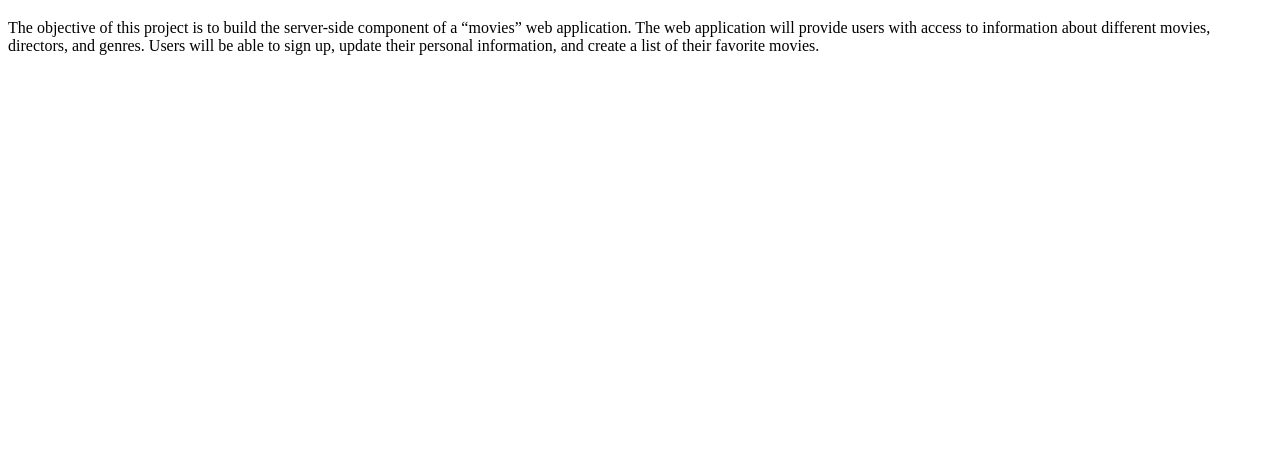
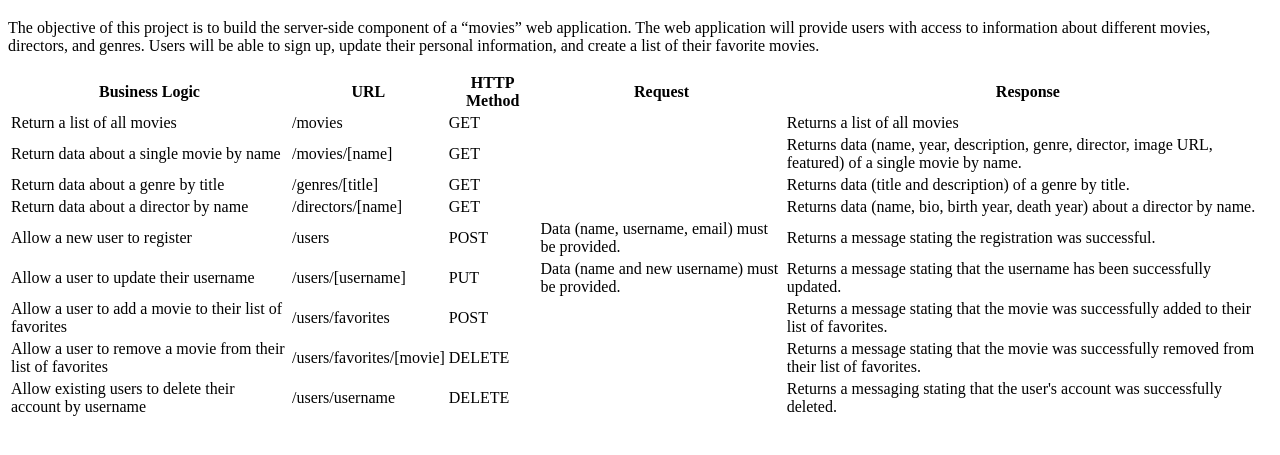
Before and after one commit to janeweggenmann/cinemAPI, a website: page public/documentation.html in a window 1280 px wide. Shown: the part 61-516 px from the top of the page. Drawn offline with Linux system fonts and the light colour scheme.

Commit message:
Document all endpoints

```diff
--- a/public/documentation.html
+++ b/public/documentation.html
@@ -15,5 +15,77 @@
       will be able to sign up, update their personal information, and create a
       list of their favorite movies.
     </p>
+    <table class="documentation-table">
+      <tr>
+        <th>Business Logic</th>
+        <th>URL</th>
+        <th>HTTP Method</th>
+        <th>Request</th>
+        <th>Response</th>
+      </tr>
+      <tr>
+        <td>Return a list of all movies</td>
+        <td>/movies</td>
+        <td>GET</td>
+        <td></td>
+        <td>Returns a list of all movies</td>
+      </tr>
+      <tr>
+        <td>Return data about a single movie by name</td>
+        <td>/movies/[name]</td>
+        <td>GET</td>
+        <td></td>
+        <td>Returns data (name, year, description, genre, director, image URL, featured) of a single movie by name.</td>
+      </tr>
+      <tr>
+        <td>Return data about a genre by title</td>
+        <td>/genres/[title]</td>
+        <td>GET</td>
+        <td></td>
+        <td>Returns data (title and description) of a genre by title.</td>
+      </tr>
+      <tr>
+        <td>Return data about a director by name</td>
+        <td>/directors/[name]</td>
+        <td>GET</td>
+        <td></td>
+        <td>Returns data (name, bio, birth year, death year) about a director by name.</td>
+      </tr>
+      <tr>
+        <td>Allow a new user to register</td>
+        <td>/users</td>
+        <td>POST</td>
+        <td>Data (name, username, email) must be provided.</td>
+        <td>Returns a message stating the registration was successful.</td>
+      </tr>
+      <tr>
+        <td>Allow a user to update their username</td>
+        <td>/users/[username]</td>
+        <td>PUT</td>
+        <td>Data (name and new username) must be provided.</td>
+        <td>Returns a message stating that the username has been successfully updated.</td>
+      </tr>
+      <tr>
+        <td>Allow a user to add a movie to their list of favorites</td>
+        <td>/users/favorites</td>
+        <td>POST</td>
+        <td></td>
+        <td>Returns a message stating that the movie was successfully added to their list of favorites.</td>
+      </tr>
+      <tr>
+        <td>Allow a user to remove a movie from their list of favorites</td>
+        <td>/users/favorites/[movie]</td>
+        <td>DELETE</td>
+        <td></td>
+        <td>Returns a message stating that the movie was successfully removed from their list of favorites.</td>
+      </tr>
+      <tr>
+        <td>Allow existing users to delete their account by username</td>
+        <td>/users/username</td>
+        <td>DELETE</td>
+        <td></td>
+        <td>Returns a messaging stating that the user's account was successfully deleted.</td>
+      </tr>
+    </table>
   </body>
 </html>
```
